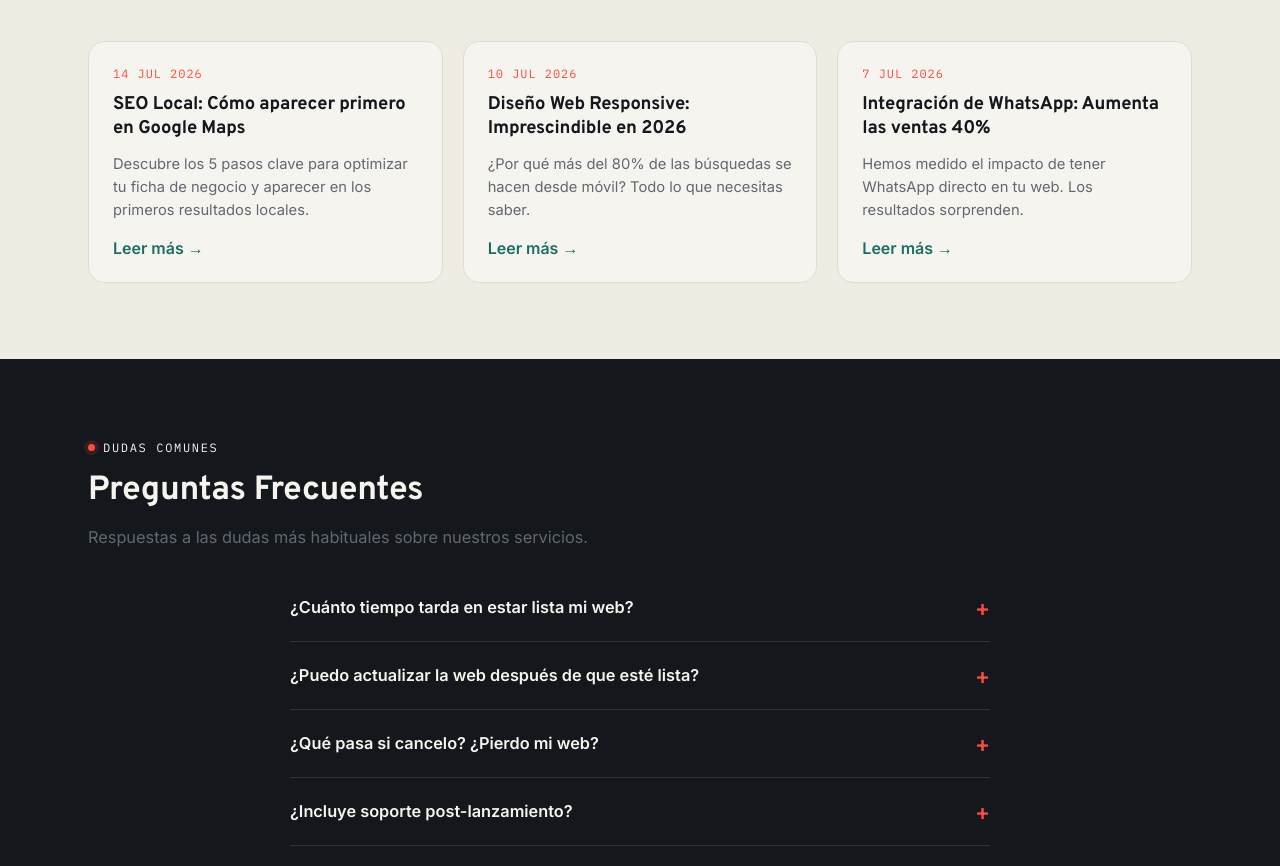
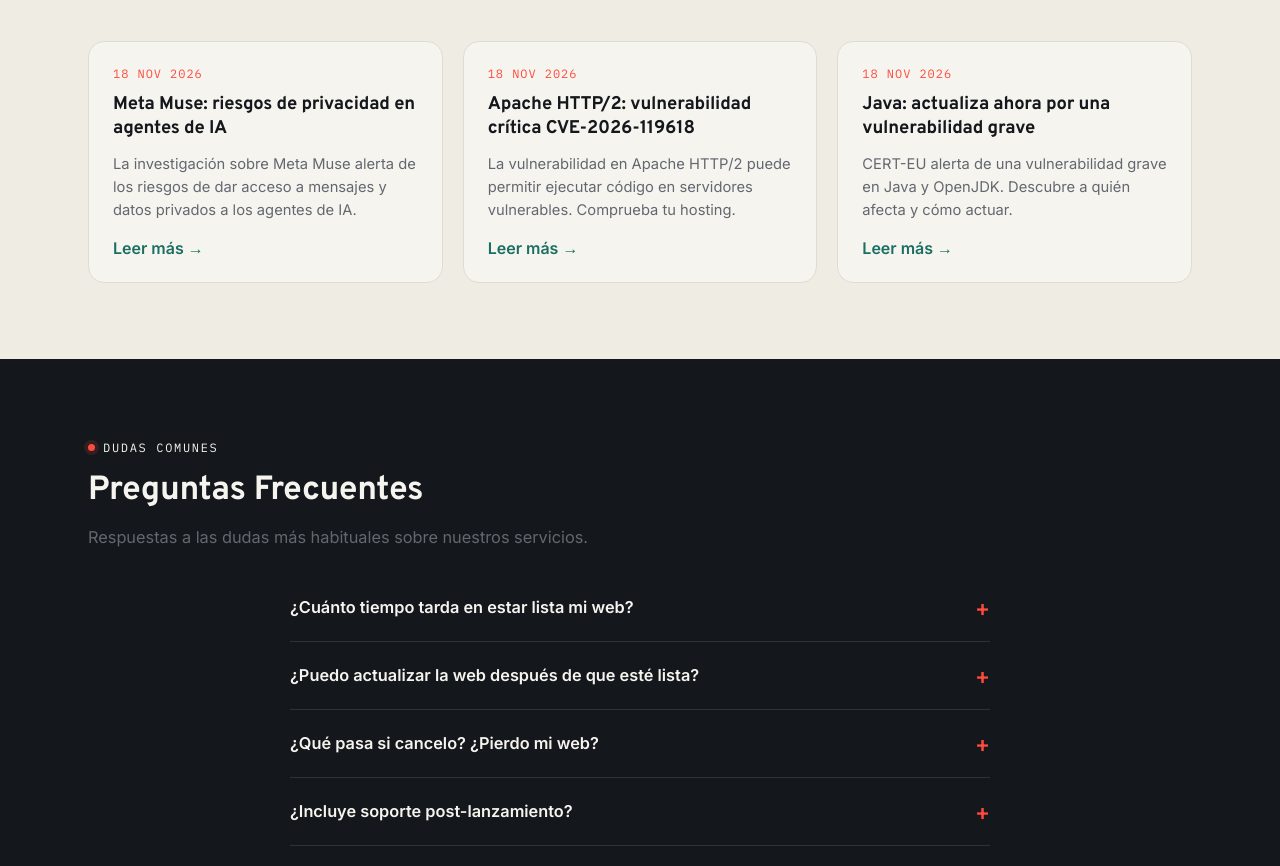
Before and after one commit to lol1404/JGWEB, a website: page index.html in a window 1280 px wide. Shown: the part 2802-3668 px from the top of the page. Drawn offline with Linux system fonts and the light colour scheme.

Commit message:
Actualizar las tres últimas noticias en la portada

```diff
--- a/index.html
+++ b/index.html
@@ -216,22 +216,22 @@
     </div>
     <div class="grid-3">
       <article class="blog-card reveal">
-        <div class="blog-date">14 Jul 2026</div>
-        <h3>SEO Local: Cómo aparecer primero en Google Maps</h3>
-        <p>Descubre los 5 pasos clave para optimizar tu ficha de negocio y aparecer en los primeros resultados locales.</p>
-        <a href="#" class="blog-link">Leer más →</a>
+        <div class="blog-date">18 Nov 2026</div>
+        <h3>Meta Muse: riesgos de privacidad en agentes de IA</h3>
+        <p>La investigación sobre Meta Muse alerta de los riesgos de dar acceso a mensajes y datos privados a los agentes de IA.</p>
+        <a href="pages/blog/meta-muse-privacidad-agentes-ia.html" class="blog-link">Leer más →</a>
       </article>
       <article class="blog-card reveal">
-        <div class="blog-date">10 Jul 2026</div>
-        <h3>Diseño Web Responsive: Imprescindible en 2026</h3>
-        <p>¿Por qué más del 80% de las búsquedas se hacen desde móvil? Todo lo que necesitas saber.</p>
-        <a href="#" class="blog-link">Leer más →</a>
+        <div class="blog-date">18 Nov 2026</div>
+        <h3>Apache HTTP/2: vulnerabilidad crítica CVE-2026-119618</h3>
+        <p>La vulnerabilidad en Apache HTTP/2 puede permitir ejecutar código en servidores vulnerables. Comprueba tu hosting.</p>
+        <a href="pages/blog/apache-http2-cve-2026-119618.html" class="blog-link">Leer más →</a>
       </article>
       <article class="blog-card reveal">
-        <div class="blog-date">7 Jul 2026</div>
-        <h3>Integración de WhatsApp: Aumenta las ventas 40%</h3>
-        <p>Hemos medido el impacto de tener WhatsApp directo en tu web. Los resultados sorprenden.</p>
-        <a href="#" class="blog-link">Leer más →</a>
+        <div class="blog-date">18 Nov 2026</div>
+        <h3>Java: actualiza ahora por una vulnerabilidad grave</h3>
+        <p>CERT-EU alerta de una vulnerabilidad grave en Java y OpenJDK. Descubre a quién afecta y cómo actuar.</p>
+        <a href="pages/blog/java-actualizacion-seguridad-noviembre-2026.html" class="blog-link">Leer más →</a>
       </article>
     </div>
   </div>
```
